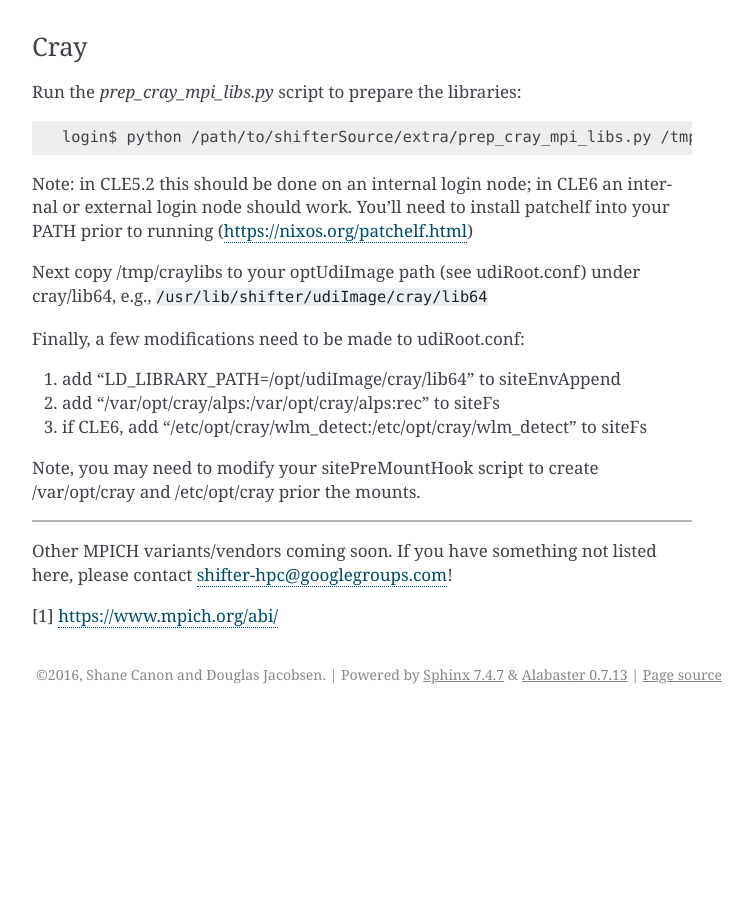
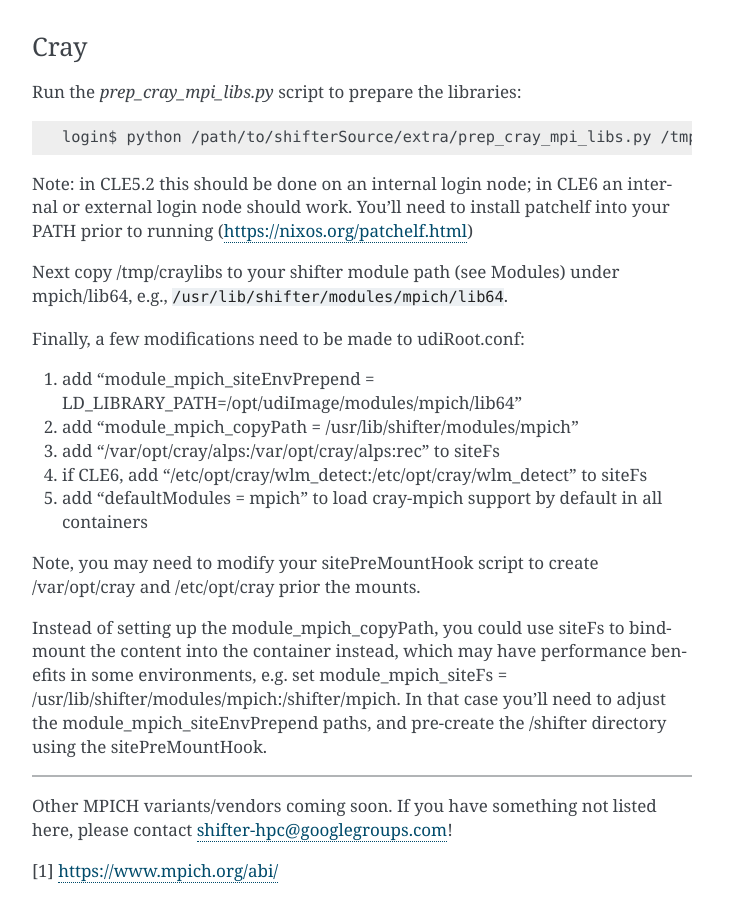
Before and after one commit to NERSC/shifter, a Sphinx documentation site: the page built from doc/mpi/mpich_abi.rst, in a window 1280 px wide and 900 px high, scrolled down 2426 px. Shown: the whole window, without its empty margins (388-1141 px from the left). Built offline with Sphinx 7.4.7, drawn with Linux system fonts in a browser that asks for light colours; before the commit the page ends 3140 px from its top, so only the background shows below that.

Commit message:
update release notes, make mpich doc modules centric

```diff
--- a/doc/mpi/mpich_abi.rst
+++ b/doc/mpi/mpich_abi.rst
@@ -114,17 +114,25 @@ Note: in CLE5.2 this should be done on an internal login node; in CLE6 an
 internal or external login node should work. You'll need to install patchelf
 into your PATH prior to running (https://nixos.org/patchelf.html)
 
-Next copy /tmp/craylibs to your optUdiImage path (see udiRoot.conf) under
-cray/lib64, e.g., :code:`/usr/lib/shifter/udiImage/cray/lib64`
+Next copy /tmp/craylibs to your shifter module path (see Modules) under
+mpich/lib64, e.g., :code:`/usr/lib/shifter/modules/mpich/lib64`.
 
 Finally, a few modifications need to be made to udiRoot.conf:
 
-1. add "LD_LIBRARY_PATH=/opt/udiImage/cray/lib64" to siteEnvAppend
-2. add "/var/opt/cray/alps:/var/opt/cray/alps:rec" to siteFs
-3. if CLE6, add "/etc/opt/cray/wlm_detect:/etc/opt/cray/wlm_detect" to siteFs
+1. add "module_mpich_siteEnvPrepend = LD_LIBRARY_PATH=/opt/udiImage/modules/mpich/lib64"
+2. add "module_mpich_copyPath = /usr/lib/shifter/modules/mpich"
+3. add "/var/opt/cray/alps:/var/opt/cray/alps:rec" to siteFs
+4. if CLE6, add "/etc/opt/cray/wlm_detect:/etc/opt/cray/wlm_detect" to siteFs
+5. add "defaultModules = mpich" to load cray-mpich support by default in all containers
 
 Note, you may need to modify your sitePreMountHook script to create
 /var/opt/cray and /etc/opt/cray prior the mounts.
+
+Instead of setting up the module_mpich_copyPath, you could use siteFs to bind-mount
+the content into the container instead, which may have performance benefits in some
+environments, e.g. set module_mpich_siteFs = /usr/lib/shifter/modules/mpich:/shifter/mpich.
+In that case you'll need to adjust the module_mpich_siteEnvPrepend paths, and pre-create
+the /shifter directory using the sitePreMountHook.
 
 ------
 
```
Also changed, not shown: 1 other file.
